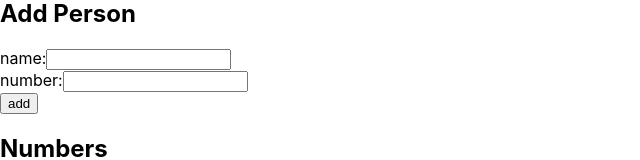
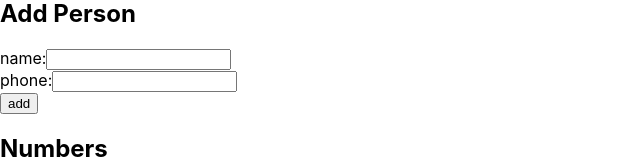
Before and after one commit to cultelise/fso, a React (Create React App) app: page / in a window 1280 px wide. Shown: the part 125-285 px from the top of the page, without its empty margins (0-640 px from the left). Built offline with nearby package versions, Linux system fonts and the light colour scheme; no server answers.

Commit message:
fso part 3c done

```diff
--- a/src/App.js
+++ b/src/App.js
@@ -37,7 +37,7 @@ const App = () => {
     getFilteredEntries();
   };
 
-  const getFilteredEntries = (event) => {
+  const getFilteredEntries = () => {
     return persons.filter((x) =>
       x.name.toLowerCase().includes(newFilter.toLowerCase())
     );
--- a/src/components/PersonForm.js
+++ b/src/components/PersonForm.js
@@ -5,7 +5,7 @@ const PersonForm = (props) => {
   return (
     <form>
       <Input label={"name:"} value={props.newName} onChange={props.getNewName} />
-      <Input label={"number:"} value={props.newNumber} onChange={props.getNewNumber} />
+      <Input label={"phone:"} value={props.newNumber} onChange={props.getNewNumber} />
       <button type="submit" onClick={props.addPerson} onKeyDown={props.handleKeyDown}>
       add
       </button>
```
